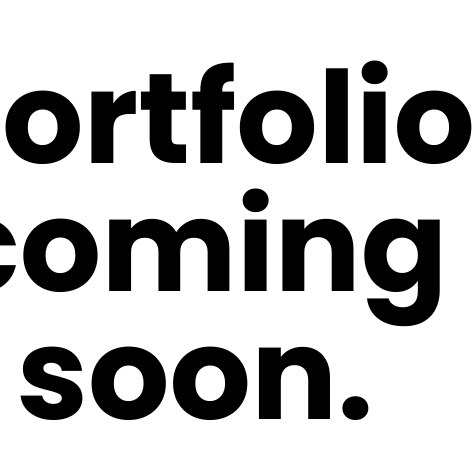
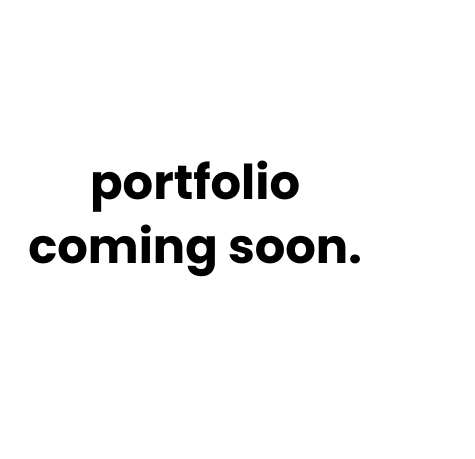
Before and after one commit to nichemarket/niche-portfolio, a React (Vite) app: page / in a window 390 px wide. Shown: the part 175-634 px from the top of the page, 475 px wide, since content can reach past the window. Built offline with nearby package versions, Linux system fonts and the light colour scheme.

Commit message:
👷‍♂️ Add Responsiveness

```diff
--- a/src/App.js
+++ b/src/App.js
@@ -10,6 +10,36 @@ const Header1 = styled.h1`
     margin: 0;
     line-height: 8rem;
     text-align: center;
+
+    @media (max-width: 925px) {
+       font-size: 6rem;
+       line-height: 4rem;
+    }
+
+    @media (max-width: 700px) {
+       font-size: 5rem;
+       line-height: 1rem;
+    }
+
+    @media (max-width: 580px) {
+       font-size: 4rem;
+       line-height: 1rem;
+    }
+
+    @media (max-width: 450px) {
+       font-size: 3.5rem;
+       line-height: .1rem;
+    }
+
+    @media (max-width: 400px) {
+       font-size: 3rem;
+       line-height: 0px;
+    }
+
+    @media (max-width: 334px) {
+       font-size: 2.7rem;
+       line-height: 0px;
+    }
 `
 
 const Header2 = styled.span`
@@ -21,6 +51,31 @@ const Header2 = styled.span`
     margin: 0;
     line-height: 8rem;
     text-align: center;
+
+    @media (max-width: 925px) {
+       font-size: 6rem;
+
+    }
+
+    @media (max-width: 700px) {
+       font-size: 5rem;
+    }
+
+    @media (max-width: 580px) {
+       font-size: 4rem;
+    }
+
+    @media (max-width: 450px) {
+       font-size: 3.5rem;
+    }
+
+    @media (max-width: 400px) {
+       font-size: 3rem;
+    }
+
+    @media (max-width: 334px) {
+       font-size: 2.7rem;
+    }
 `
 
 const TitleWrapper = styled.div`
```
